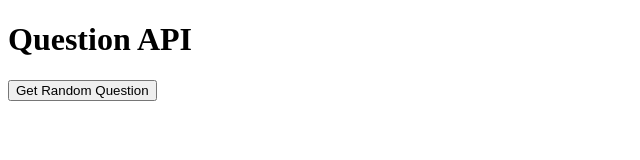
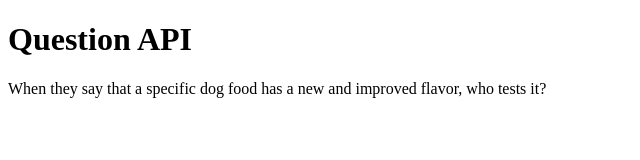
Before and after one commit to tbacklog/RandQuestion, a plain HTML site: page index.html in a window 1280 px wide. Shown: the whole page, without its empty margins (0-640 px from the left). Drawn offline with Linux system fonts and the light colour scheme.

Commit message:
Update index.html

```diff
--- a/index.html
+++ b/index.html
@@ -6,7 +6,6 @@
 <body>
     <h1>Question API</h1>
     <div id="random-question"></div>
-    <button id="get-random-question">Get Random Question</button>
     <script>
         let questionsData;
 
@@ -18,6 +17,8 @@
                     throw new Error('Failed to fetch questions data');
                 }
                 questionsData = await response.json();
+                // Display a random question when data is loaded
+                displayRandomQuestion();
             } catch (error) {
                 console.error(error);
             }
@@ -37,10 +38,6 @@
 
         // Fetch the questions data when the page loads
         fetchQuestions();
-
-        // Add a click event listener to the "Get Random Question" button
-        const getRandomQuestionButton = document.getElementById('get-random-question');
-        getRandomQuestionButton.addEventListener('click', displayRandomQuestion);
     </script>
 </body>
 </html>
```
